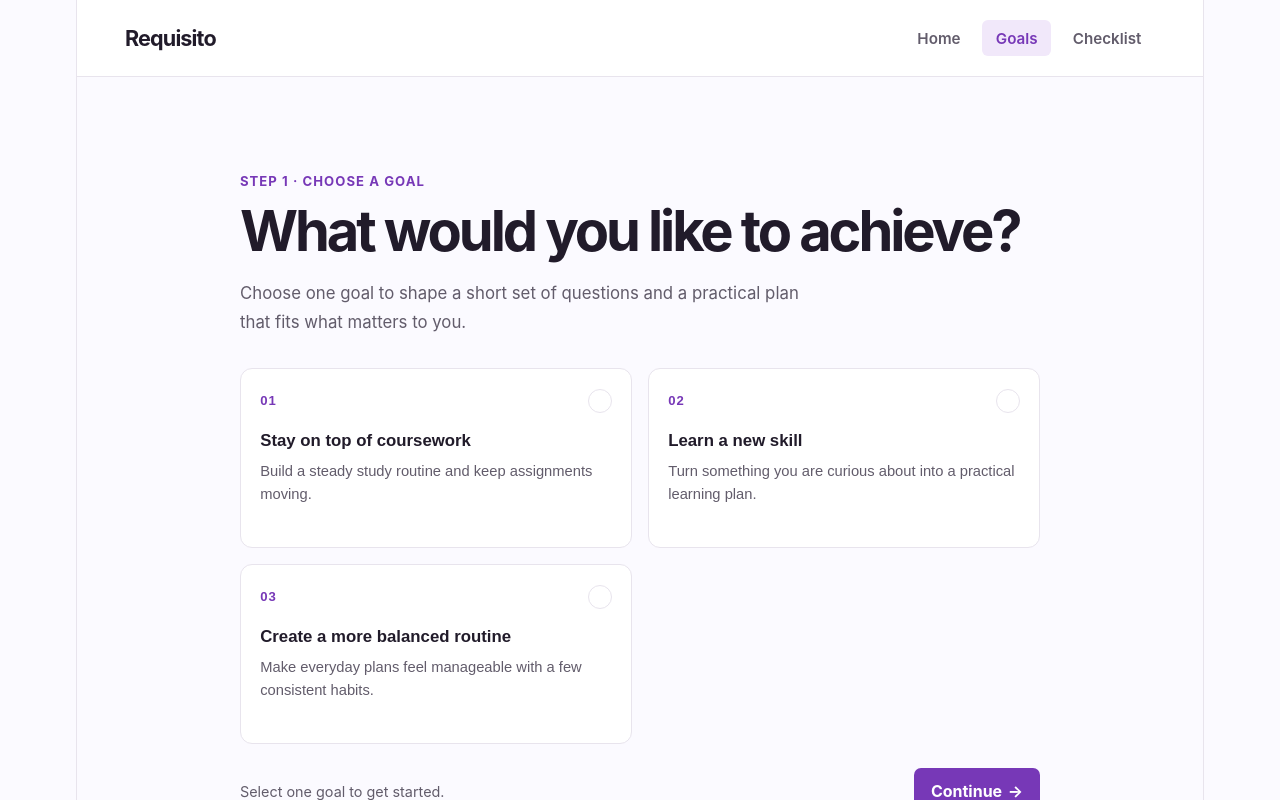
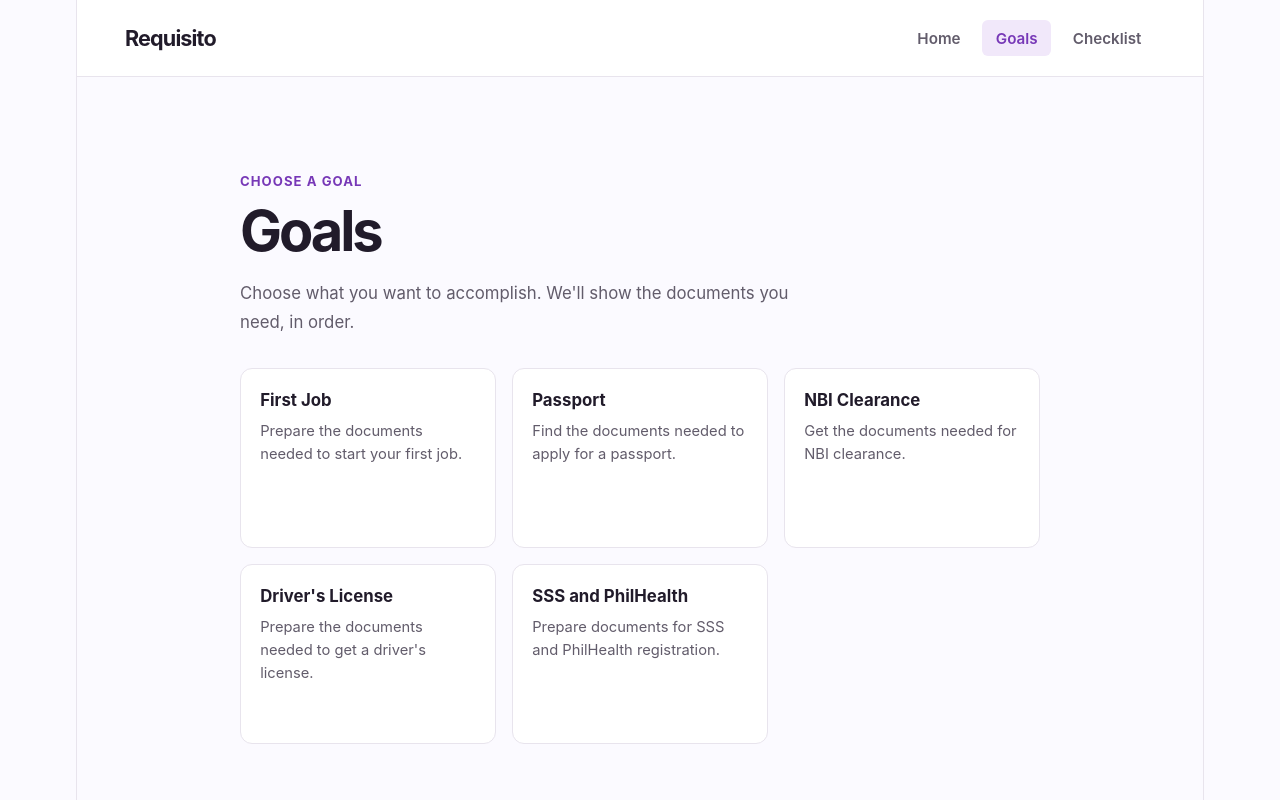
Before and after one commit to UIC-CCS-WEB-DEVELOPMENT-2026-2027/requisito, a React (Vite) app: page /goals in a window 1280 px wide. Shown: the top 800 px of the page. Built offline with nearby package versions, Linux system fonts and the light colour scheme.

Commit message:
Implement overview section and goal selection features; add SummaryCard and GoalCard components

```diff
--- a/src/App.css
+++ b/src/App.css
@@ -127,95 +127,131 @@
   background: var(--accent-border);
 }
 
+.overview-section {
+  margin-top: 2.5rem;
+}
+
+.overview-section h2 {
+  margin: 0 0 1rem;
+  color: var(--text-h);
+  font-size: 1.3rem;
+  letter-spacing: -0.03em;
+}
+
+.summary-card-grid {
+  display: grid;
+  grid-template-columns: repeat(auto-fit, minmax(220px, 1fr));
+  gap: 1rem;
+}
+
+.summary-card {
+  min-width: 0;
+  border: 1px solid var(--border);
+  border-radius: 12px;
+  background: var(--surface);
+  padding: 1.2rem;
+}
+
+.summary-card h3 {
+  margin: 0;
+  color: var(--text-h);
+  font-size: 0.95rem;
+  font-weight: 650;
+  line-height: 1.4;
+  overflow-wrap: anywhere;
+}
+
+.summary-card-value {
+  margin: 0.8rem 0 0.35rem;
+  color: var(--text-h);
+  font-size: clamp(1.8rem, 5vw, 2.35rem);
+  font-weight: 700;
+  letter-spacing: -0.05em;
+  line-height: 1.1;
+  overflow-wrap: anywhere;
+}
+
+.summary-card-description {
+  margin: 0;
+  color: var(--text);
+  font-size: 0.92rem;
+  line-height: 1.55;
+  overflow-wrap: anywhere;
+}
+
 .flow-content {
   max-width: 800px;
 }
 
 .goal-grid {
   display: grid;
-  grid-template-columns: repeat(2, minmax(0, 1fr));
+  grid-template-columns: repeat(auto-fit, minmax(240px, 1fr));
   gap: 1rem;
-  margin-top: 2rem;
+  margin: 2rem 0 0;
+  padding: 0;
+  list-style: none;
+}
+
+.goal-grid li {
+  min-width: 0;
 }
 
 .goal-card {
   display: flex;
   min-height: 180px;
   flex-direction: column;
-  align-items: flex-start;
   border: 1px solid var(--border);
   border-radius: 12px;
   background: var(--surface);
-  color: var(--text);
-  cursor: pointer;
+  color: inherit;
   padding: 1.2rem;
-  text-align: left;
+  text-decoration: none;
   transition:
     border-color 150ms ease,
     background-color 150ms ease;
 }
 
-.goal-card:hover,
-.goal-card.is-selected {
+.goal-card:hover {
   border-color: var(--accent);
+  background: var(--accent-bg);
 }
 
-.goal-card.is-selected {
-  background: var(--accent-bg);
-  box-shadow: 0 0 0 1px var(--accent);
+.goal-card:focus-visible {
+  outline: 2px solid var(--accent);
+  outline-offset: 3px;
 }
 
-.goal-card:focus-visible,
+.goal-card-title {
+  margin: 0;
+  color: var(--text-h);
+  font-size: 1.05rem;
+  font-weight: 700;
+  line-height: 1.4;
+  overflow-wrap: anywhere;
+}
+
+.goal-card-description {
+  margin: 0.5rem 0 0;
+  color: var(--text);
+  font-size: 0.92rem;
+  line-height: 1.55;
+  overflow-wrap: anywhere;
+}
+
+.goal-grid > li {
+  display: flex;
+}
+
+.goal-grid > li > .goal-card {
+  flex: 1;
+}
+
 .primary-button:focus-visible,
 .secondary-button:focus-visible,
 .answer-option:focus-within,
 .checklist-item:focus-within {
   outline: 2px solid var(--accent);
   outline-offset: 3px;
-}
-
-.goal-card-topline {
-  display: flex;
-  width: 100%;
-  align-items: center;
-  justify-content: space-between;
-  margin-bottom: 1rem;
-}
-
-.goal-number {
-  color: var(--accent);
-  font-size: 0.82rem;
-  font-weight: 700;
-  letter-spacing: 0.08em;
-}
-
-.selection-indicator {
-  display: grid;
-  width: 1.5rem;
-  height: 1.5rem;
-  place-items: center;
-  border: 1px solid var(--border);
-  border-radius: 50%;
-  color: var(--surface);
-  font-size: 0.9rem;
-}
-
-.is-selected .selection-indicator {
-  border-color: var(--accent);
-  background: var(--accent);
-}
-
-.goal-card-title {
-  color: var(--text-h);
-  font-size: 1.05rem;
-  font-weight: 700;
-  line-height: 1.4;
-}
-
-.goal-card-description {
-  margin-top: 0.5rem;
-  font-size: 0.92rem;
-  line-height: 1.55;
 }
 
 .flow-actions {
@@ -479,17 +515,6 @@
     padding-bottom: 3rem;
   }
 
-  .goal-grid {
-    grid-template-columns: 1fr;
-    gap: 0.75rem;
-    margin-top: 1.5rem;
-  }
-
-  .goal-card {
-    min-height: 150px;
-    padding: 1rem;
-  }
-
   .flow-actions,
   .question-actions,
   .checklist-actions {
--- /dev/null
+++ b/src/components/GoalCard.jsx
@@ -0,0 +1,12 @@
+import { Link } from 'react-router-dom'
+
+function GoalCard({ id, title, description }) {
+  return (
+    <Link className="goal-card" to={`/checklist?goal=${id}`}>
+      <h2 className="goal-card-title">{title}</h2>
+      <p className="goal-card-description">{description}</p>
+    </Link>
+  )
+}
+
+export default GoalCard
--- /dev/null
+++ b/src/components/SummaryCard.jsx
@@ -0,0 +1,11 @@
+function SummaryCard({ title, value, description }) {
+  return (
+    <article className="summary-card">
+      <h3>{title}</h3>
+      <p className="summary-card-value">{value}</p>
+      <p className="summary-card-description">{description}</p>
+    </article>
+  )
+}
+
+export default SummaryCard
--- /dev/null
+++ b/src/data/goals.js
@@ -0,0 +1,28 @@
+// Placeholder data until the real data file from issue #8 is ready; adjust this shape to match it.
+export const goals = [
+  {
+    id: 'first-job',
+    title: 'First Job',
+    description: 'Prepare the documents needed to start your first job.',
+  },
+  {
+    id: 'passport',
+    title: 'Passport',
+    description: 'Find the documents needed to apply for a passport.',
+  },
+  {
+    id: 'nbi-clearance',
+    title: 'NBI Clearance',
+    description: 'Get the documents needed for NBI clearance.',
+  },
+  {
+    id: 'drivers-license',
+    title: "Driver's License",
+    description: "Prepare the documents needed to get a driver's license.",
+  },
+  {
+    id: 'sss-philhealth',
+    title: 'SSS and PhilHealth',
+    description: 'Prepare documents for SSS and PhilHealth registration.',
+  },
+]
--- a/src/pages/Goals.jsx
+++ b/src/pages/Goals.jsx
@@ -1,77 +1,27 @@
-import { useState } from 'react'
-import { useNavigate } from 'react-router-dom'
-import { goals } from '../data/goalFlow.js'
+import GoalCard from '../components/GoalCard.jsx'
+import { goals } from '../data/goals.js'
 
-function Goals({ selectedGoalId, onSelectGoal }) {
-  const [showSelectionError, setShowSelectionError] = useState(false)
-  const navigate = useNavigate()
-
-  function continueToQuestions() {
-    if (!selectedGoalId) {
-      setShowSelectionError(true)
-      return
-    }
-
-    setShowSelectionError(false)
-    navigate('/questions')
-  }
-
+function Goals() {
   return (
     <section className="page-content flow-content" aria-labelledby="goals-title">
-      <p className="eyebrow">Step 1 · Choose a goal</p>
-      <h1 id="goals-title">What would you like to achieve?</h1>
+      <p className="eyebrow">Choose a goal</p>
+      <h1 id="goals-title">Goals</h1>
       <p className="page-description">
-        Choose one goal to shape a short set of questions and a practical plan
-        that fits what matters to you.
+        Choose what you want to accomplish. We'll show the documents you need,
+        in order.
       </p>
 
-      <div className="goal-grid" role="group" aria-label="Available goals">
-        {goals.map((goal, index) => {
-          const selected = selectedGoalId === goal.id
-          return (
-            <button
-              key={goal.id}
-              aria-pressed={selected}
-              className={`goal-card${selected ? ' is-selected' : ''}`}
-              onClick={() => {
-                onSelectGoal(goal.id)
-                setShowSelectionError(false)
-              }}
-              type="button"
-            >
-              <span className="goal-card-topline">
-                <span className="goal-number">0{index + 1}</span>
-                <span aria-hidden="true" className="selection-indicator">
-                  {selected ? '✓' : ''}
-                </span>
-              </span>
-              <span className="goal-card-title">{goal.title}</span>
-              <span className="goal-card-description">{goal.description}</span>
-            </button>
-          )
-        })}
-      </div>
-
-      <div className="flow-actions">
-        <p
-          aria-live="polite"
-          className="form-message"
-          role={showSelectionError ? 'alert' : undefined}
-        >
-          {showSelectionError
-            ? 'Choose a goal before continuing.'
-            : selectedGoalId
-              ? 'You can change your choice at any time.'
-              : 'Select one goal to get started.'}
-        </p>
-        <button
-          className="primary-button"
-          onClick={continueToQuestions}
-          type="button"
-        >
-          Continue <span aria-hidden="true">→</span>
-        </button>
-      </div>
+      <ul className="goal-grid" aria-label="Available goals">
+        {goals.map((goal) => (
+          <li key={goal.id}>
+            <GoalCard
+              id={goal.id}
+              title={goal.title}
+              description={goal.description}
+            />
+          </li>
+        ))}
+      </ul>
     </section>
   )
 }
--- a/src/pages/Home.jsx
+++ b/src/pages/Home.jsx
@@ -1,4 +1,24 @@
 import { Link } from 'react-router-dom'
+import SummaryCard from '../components/SummaryCard.jsx'
+
+// Static placeholders until real user data exists.
+const overviewCards = [
+  {
+    title: 'Goals',
+    value: 0,
+    description: 'Active goals being tracked.',
+  },
+  {
+    title: 'Requirements done',
+    value: '0 of 0',
+    description: 'Documents obtained so far.',
+  },
+  {
+    title: 'Documents expiring',
+    value: 0,
+    description: 'Documents expiring soon.',
+  },
+]
 
 function Home() {
   return (
@@ -6,12 +26,26 @@ function Home() {
       <p className="eyebrow">Welcome to Requisito</p>
       <h1 id="home-title">Make room for what matters.</h1>
       <p className="page-description">
-        Choose a goal, answer a few quick questions, and turn your intention
-        into a clear next-step checklist.
+        Find out which documents you need for a goal and the order to get them
+        in.
       </p>
       <Link className="return-link" to="/goals">
         Choose a goal <span aria-hidden="true">→</span>
       </Link>
+
+      <section className="overview-section" aria-labelledby="overview-title">
+        <h2 id="overview-title">Overview</h2>
+        <div className="summary-card-grid">
+          {overviewCards.map((card) => (
+            <SummaryCard
+              key={card.title}
+              title={card.title}
+              value={card.value}
+              description={card.description}
+            />
+          ))}
+        </div>
+      </section>
     </section>
   )
 }
```
Also changed, not shown: 1 other file (tests, documents, lock files or other folders).
